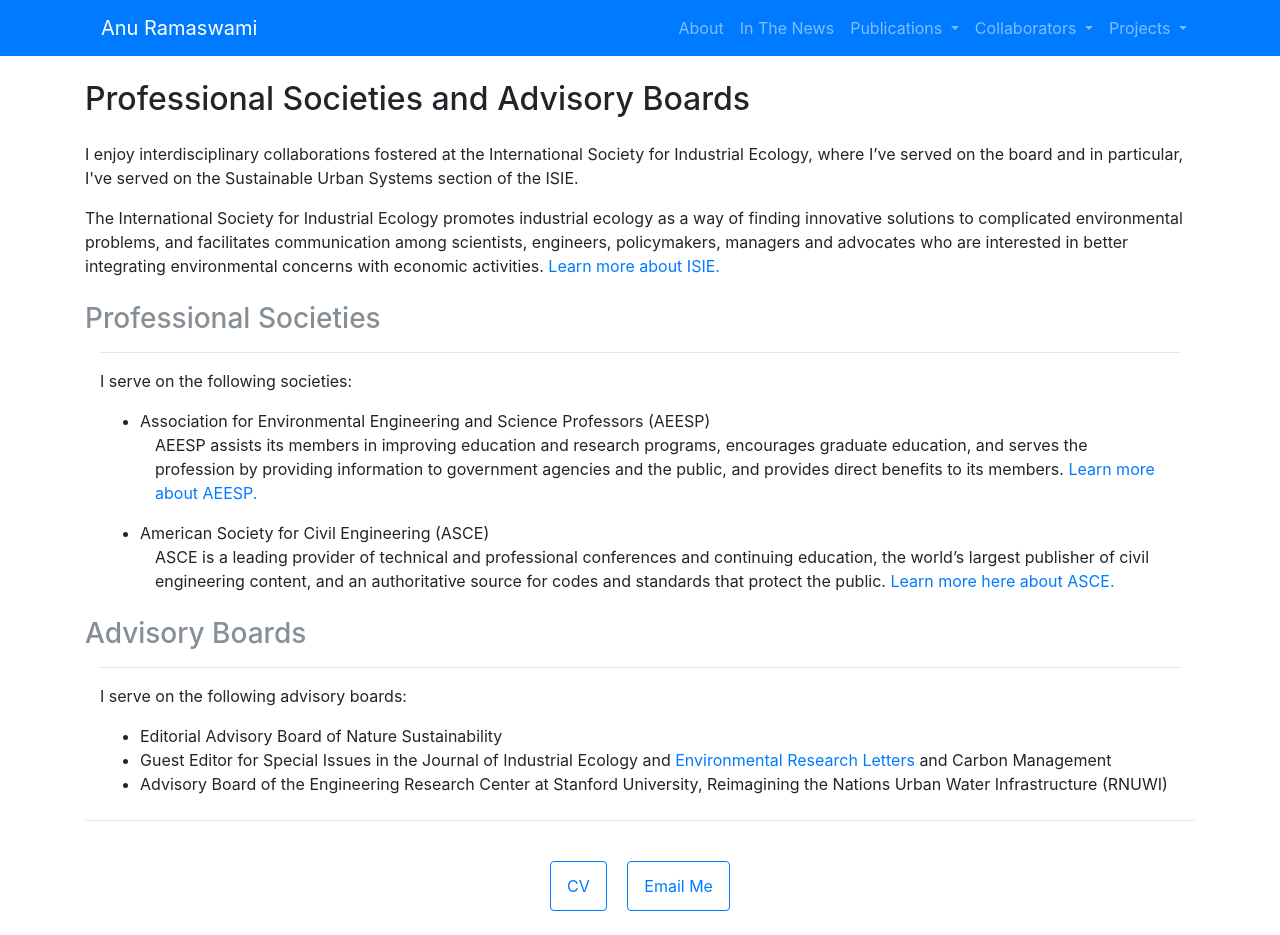
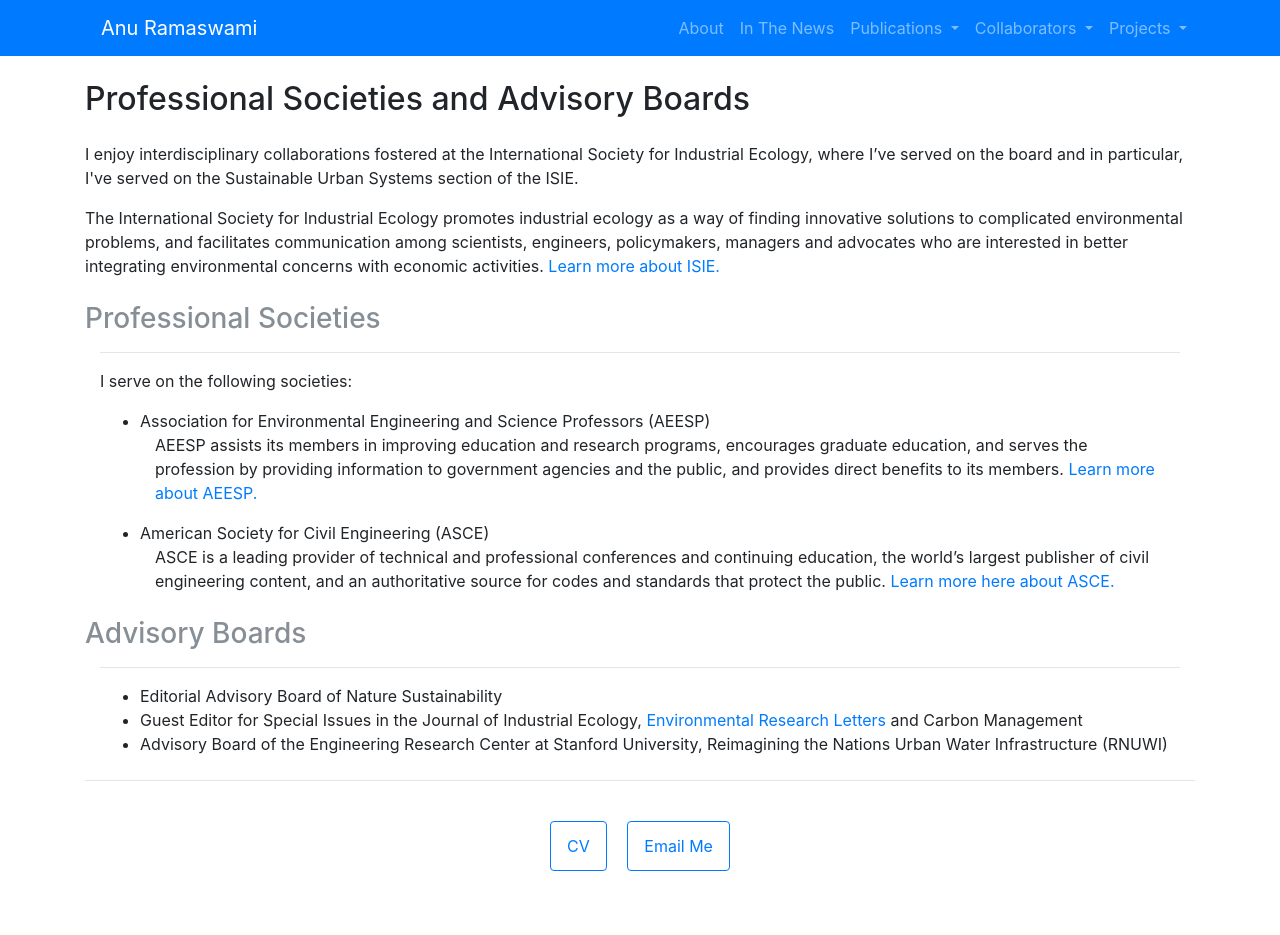
Before and after one commit to anuramaswami/anuramaswami.github.io, a Jekyll site: the page built from collaborators/advisory-boards.html, in a window 1280 px wide. Built offline with Jekyll 4.4.1, drawn with Linux system fonts in a browser that asks for light colours; nearby versions of some CDN libraries; after the commit the page ends 900 px from its top, so only the background shows below that.

Commit message:
Update advisory-boards.html

```diff
--- a/collaborators/advisory-boards.html
+++ b/collaborators/advisory-boards.html
@@ -39,10 +39,9 @@ title: Professional Societies and Advisory Boards
   <h3 class="text-muted">Advisory Boards</h3>
   <div class="container">
     <hr/>
-    <p>I serve on the following advisory boards:</p>
     <ul>
       <li>Editorial Advisory Board of Nature Sustainability</li>
-      <li>Guest Editor for Special Issues in the Journal of Industrial Ecology and <a
+      <li>Guest Editor for Special Issues in the Journal of Industrial Ecology, <a
               href="http://iopscience.iop.org/journal/1748-9326">Environmental Research Letters</a> and Carbon
         Management
       </li>
```
